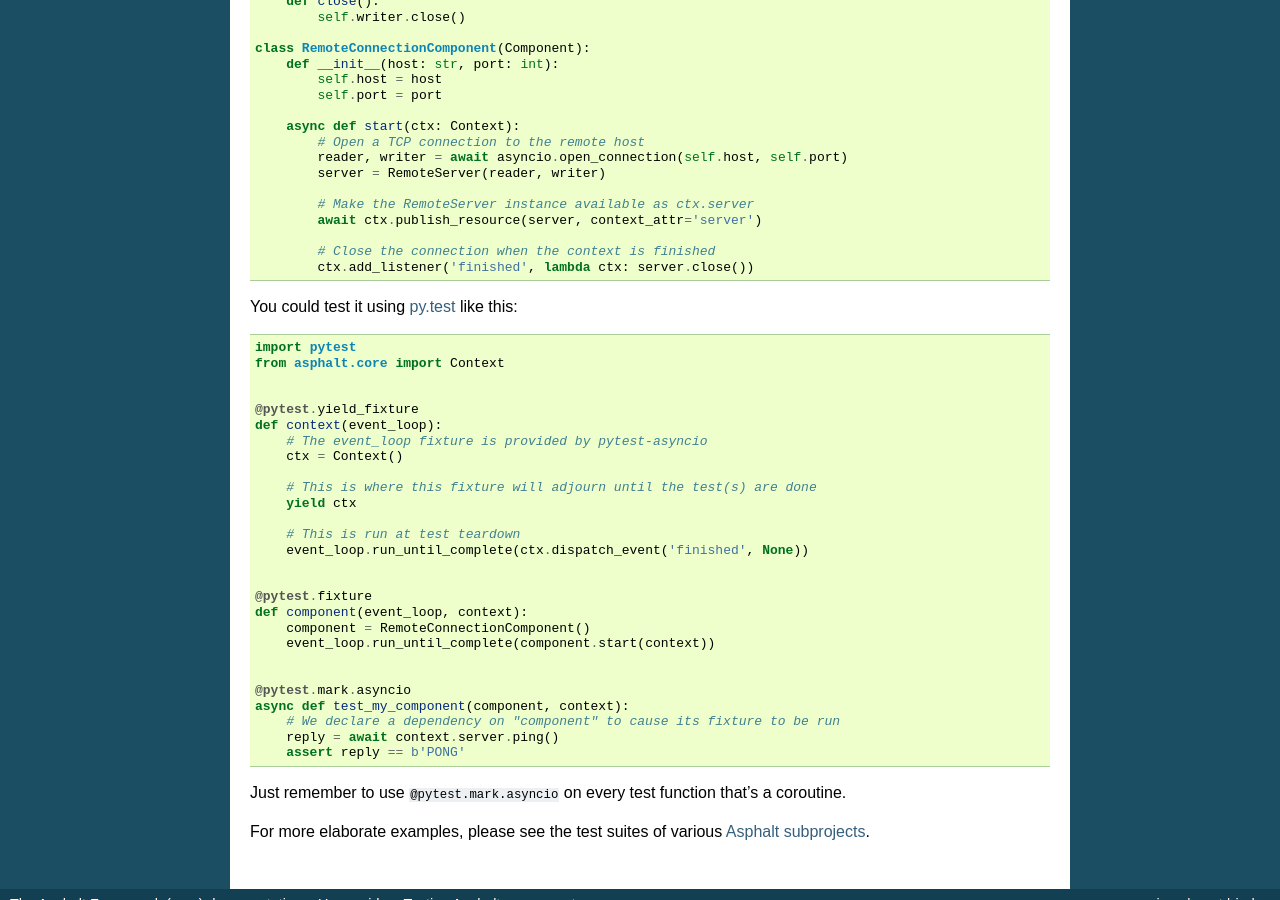
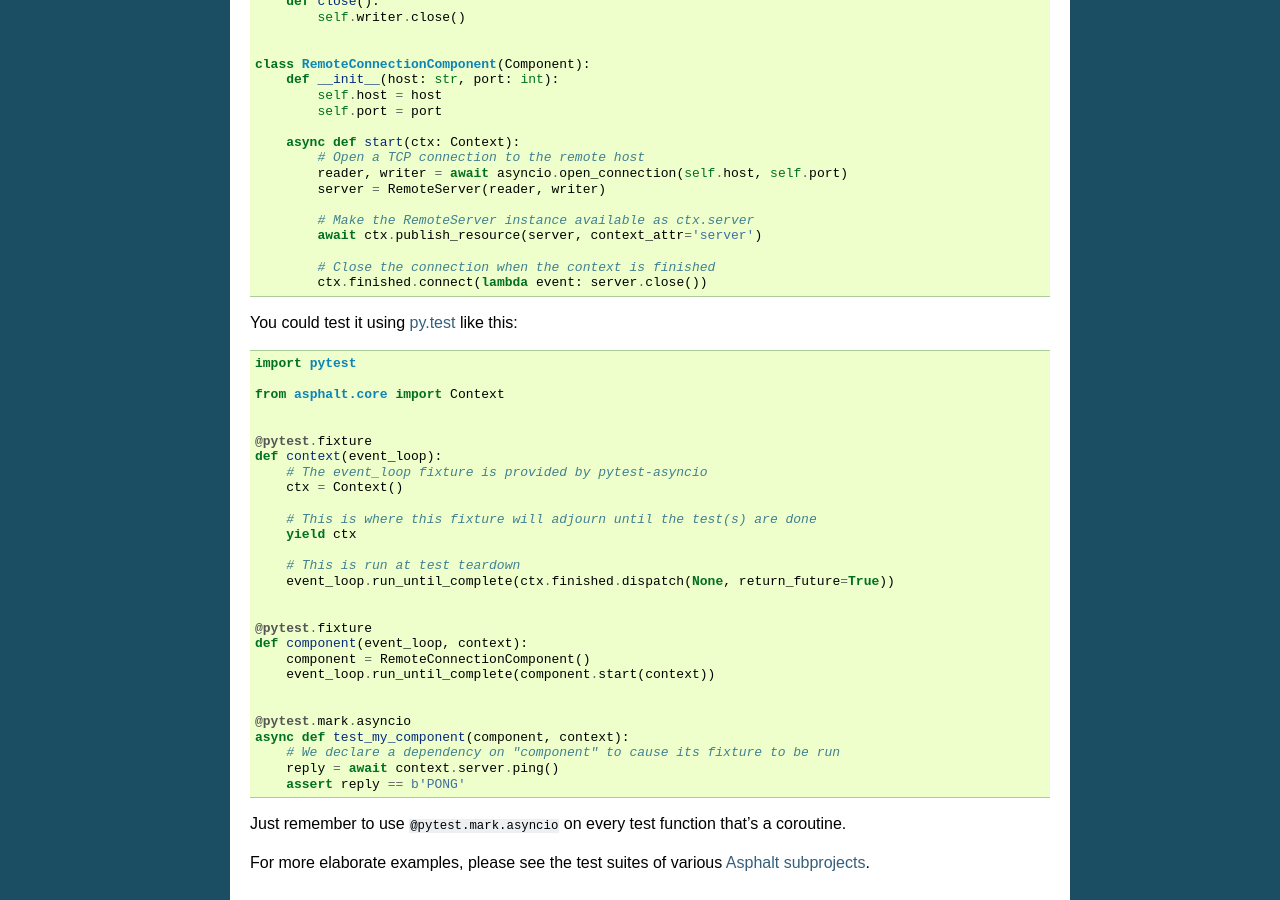
Before and after one commit to asphalt-framework/asphalt, a Sphinx documentation site: the page built from docs/userguide/testing.rst, in a window 1280 px wide and 900 px high, scrolled down 608 px. Built offline with Sphinx 7.4.7, drawn with Linux system fonts in a browser that asks for light colours.

Commit message:
Several fixes to the testing documentation
* Updated syntax of the event dispatch system
* @pytest.yield_fixture replaced with @pytest.fixture
* PEP 8 fixes

```diff
--- a/docs/userguide/testing.rst
+++ b/docs/userguide/testing.rst
@@ -36,6 +36,7 @@ Given this example component::
         def close():
             self.writer.close()
 
+
     class RemoteConnectionComponent(Component):
         def __init__(host: str, port: int):
             self.host = host
@@ -50,15 +51,16 @@ Given this example component::
             await ctx.publish_resource(server, context_attr='server')
 
             # Close the connection when the context is finished
-            ctx.add_listener('finished', lambda ctx: server.close())
+            ctx.finished.connect(lambda event: server.close())
 
 You could test it using `py.test`_ like this::
 
     import pytest
+
     from asphalt.core import Context
 
 
-    @pytest.yield_fixture
+    @pytest.fixture
     def context(event_loop):
         # The event_loop fixture is provided by pytest-asyncio
         ctx = Context()
@@ -67,7 +69,7 @@ You could test it using `py.test`_ like this::
         yield ctx
 
         # This is run at test teardown
-        event_loop.run_until_complete(ctx.dispatch_event('finished', None))
+        event_loop.run_until_complete(ctx.finished.dispatch(None, return_future=True))
 
 
     @pytest.fixture
```
